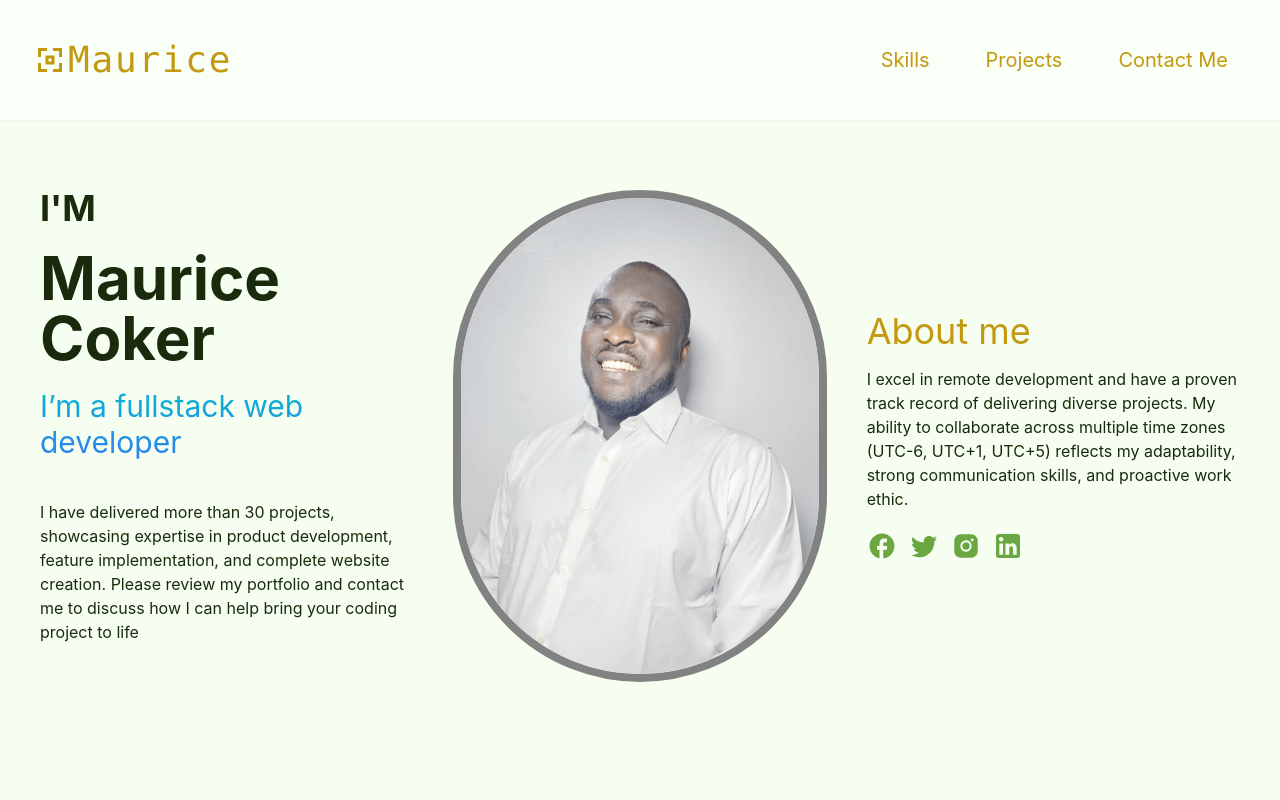
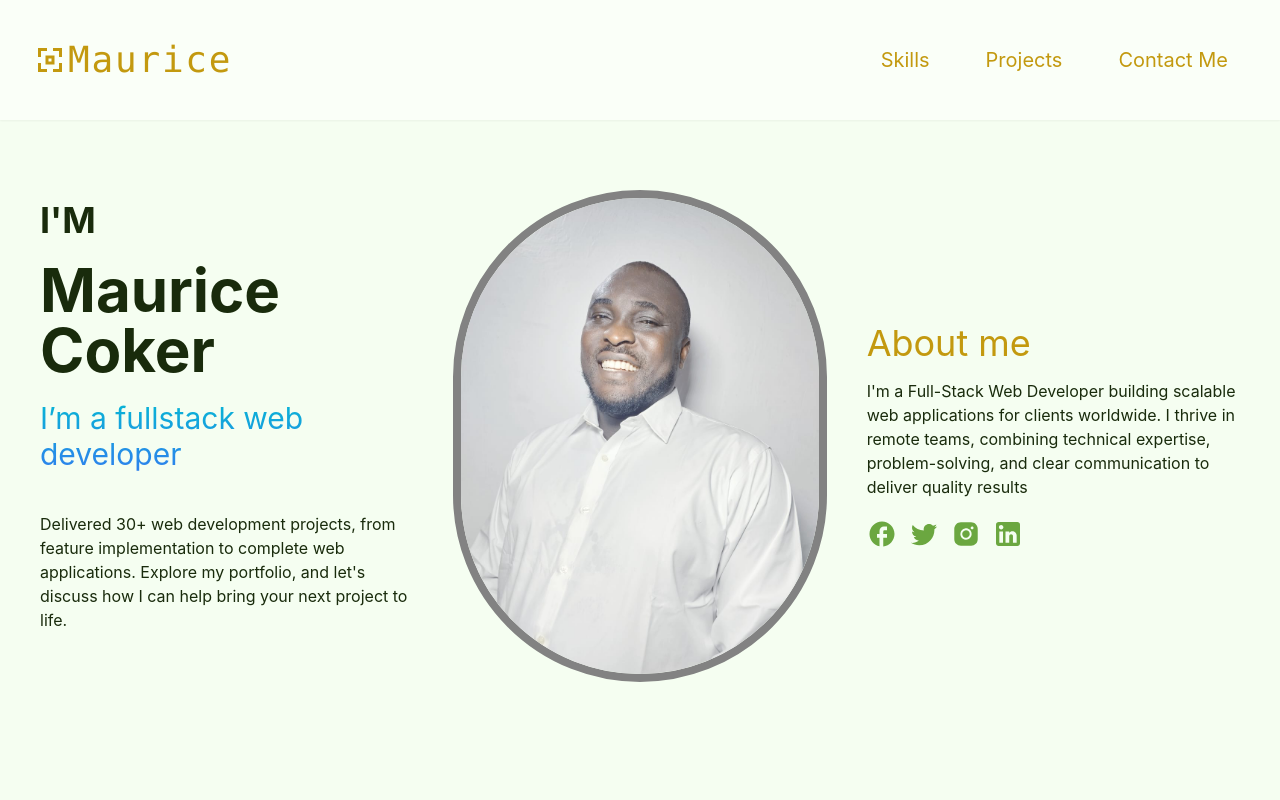
Before and after one commit to coker2019/react-porfolio, a React (Vite) app: page / in a window 1280 px wide. Shown: the top 800 px of the page. Built offline with nearby package versions, Linux system fonts and the light colour scheme.

Commit message:
update hero section

```diff
--- a/src/components/hero.jsx
+++ b/src/components/hero.jsx
@@ -15,8 +15,8 @@ const Hero = () => {
         </h2>
 
         <p className="text-1xl mt-10 text-primaryBlack">
-        I have delivered more than 30 projects, showcasing expertise in product development, feature implementation, and complete website creation.
-         Please review my portfolio and contact me to discuss how I can help bring your coding project to life
+        Delivered 30+ web development projects, from feature implementation to complete web applications. Explore my portfolio,
+         and let's discuss how I can help bring your next project to life.
         </p>
       </div>
 
@@ -32,9 +32,8 @@ const Hero = () => {
       <div className="w-fit md:w-1/3">
         <p className="mb-4 text-4xl">About me</p>
         <p className="text-1xl mb-5 text-primaryBlack">
-        I excel in remote development and have a proven track record of delivering diverse projects.
-         My ability to collaborate across multiple time zones (UTC-6, UTC+1, UTC+5)
-         reflects my adaptability, strong communication skills, and proactive work ethic.
+        I'm a Full-Stack Web Developer building scalable web applications for clients worldwide. I thrive in remote teams,
+         combining technical expertise, problem-solving, and clear communication to deliver quality results
         </p>
 
 
```
